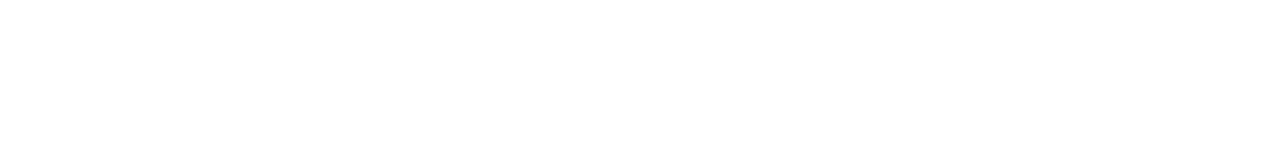
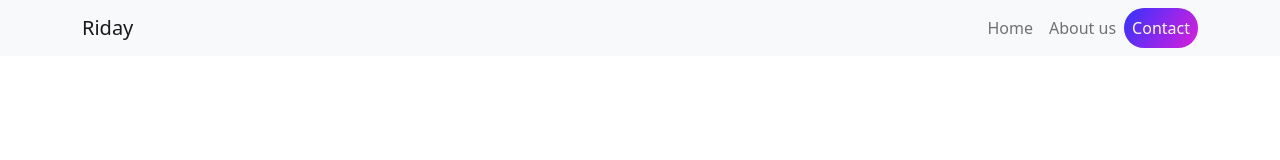
Before and after one commit to Riday1/mobile-repo, a plain HTML site: page index.html in a window 1280 px wide. Drawn offline with nearby package versions, Linux system fonts and the light colour scheme.

Commit message:
added menubar

```diff
--- a/css/style.css
+++ b/css/style.css
@@ -0,0 +1,3 @@
+.background-gradient {
+    background-image: linear-gradient(120deg, rgb(51, 51, 255), rgb(219, 30, 219));
+}
--- a/index.html
+++ b/index.html
@@ -1,12 +1,56 @@
 <!DOCTYPE html>
 <html lang="en">
+
 <head>
     <meta charset="UTF-8">
     <meta http-equiv="X-UA-Compatible" content="IE=edge">
     <meta name="viewport" content="width=device-width, initial-scale=1.0">
     <title>Document</title>
+    <link rel="stylesheet" href="css/style.css">
+    <link rel="stylesheet" href="https://cdn.jsdelivr.net/npm/bootstrap@5.2.0/dist/css/bootstrap.min.css">
+    <script src="https://kit.fontawesome.com/20acbfdcb2.js" crossorigin="anonymous"></script>
 </head>
+
 <body>
 
+    <header>
+        <nav class="navbar navbar-expand-lg navbar-light bg-light">
+            <div class="container">
+                <a class="navbar-brand" href="#">Riday</a>
+                <button class="navbar-toggler" type="button" data-bs-toggle="collapse" data-bs-target="#navbarNav"
+                    aria-controls="navbarNav" aria-expanded="false" aria-label="Toggle navigation">
+                    <span class="navbar-toggler-icon"></span>
+                </button>
+
+                <div class="collapse navbar-collapse" id="navbarNav">
+                    <nav class="navbar-nav ms-auto">
+                        <li class="nav-item">
+                            <a class="nav-link" href="">Home</a>
+                        </li>
+                        <li class="nav-item">
+                            <a class="nav-link" href="">About us</a>
+                        </li>
+                        <li class="nav-item ">
+
+                            <a class="nav-link text-white text-center background-gradient rounded-pill " href="">Contact
+                            </a>
+                        </li>
+                    </nav>
+
+                </div>
+
+            </div>
+        </nav>
+    </header>
+
+
+
+
+
+
+
+
+    <script src="	https://cdn.jsdelivr.net/npm/bootstrap@5.2.0/dist/js/bootstrap.bundle.min.js"></script>
 </body>
+
 </html>
```
